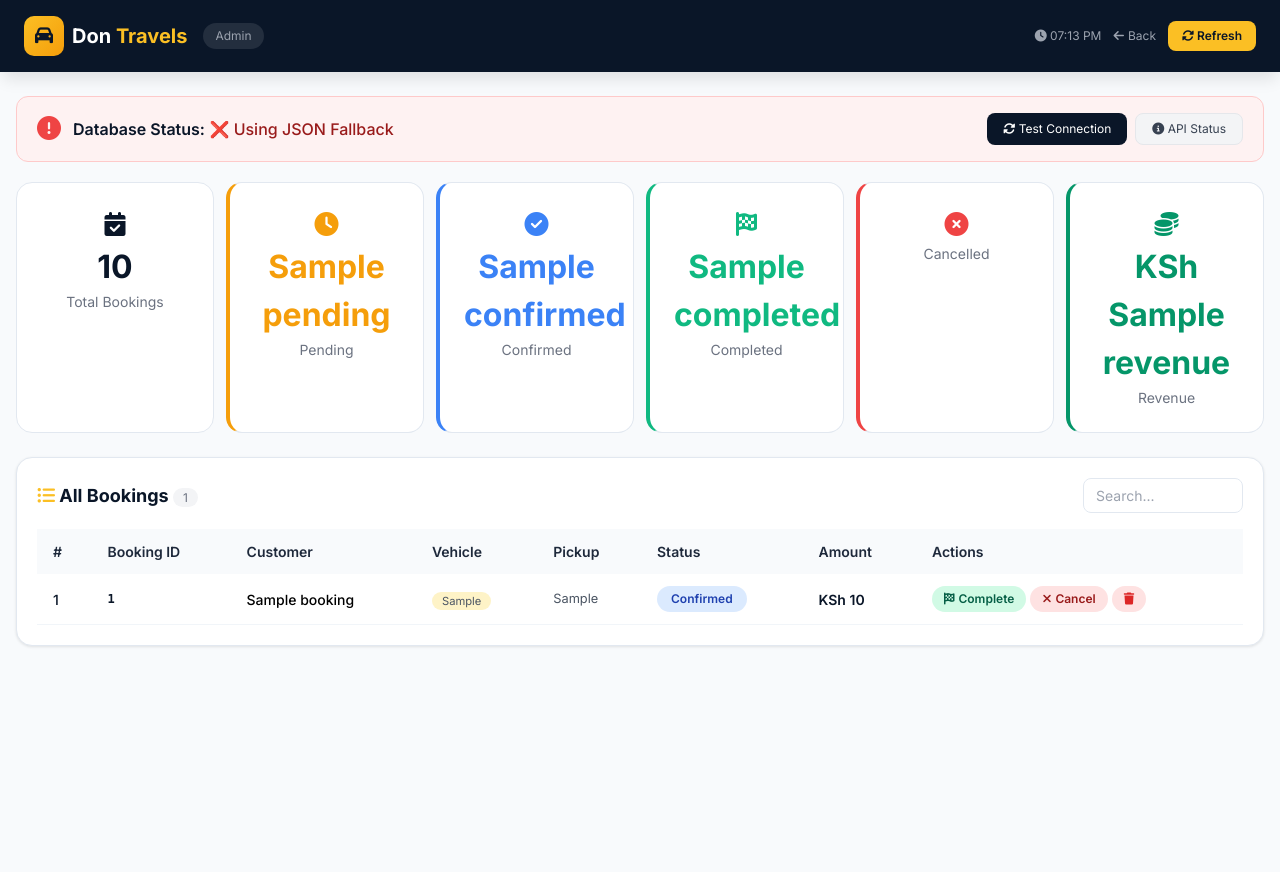
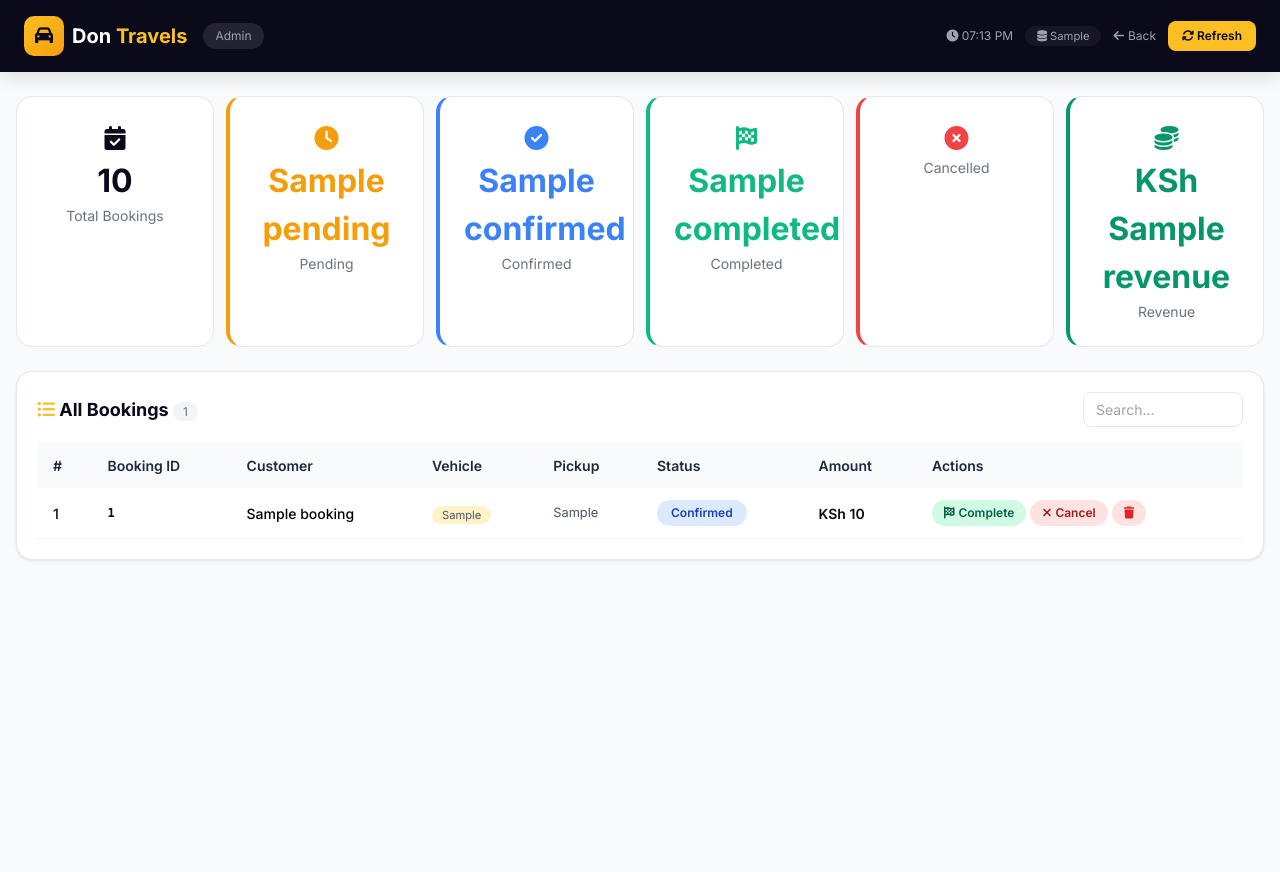
Before and after one commit to calvitec/dontravel, a Flask app: template templates/admin.html in a window 1280 px wide. Run offline with Flask 3, Linux system fonts and the light colour scheme; the template is opened without the code that fills it: most values are stand-ins (such as "Sample title", 1, 10 or a date in 2020); some libraries are stand-ins or nearby versions.

Commit message:
Update admin.html

```diff
--- a/templates/admin.html
+++ b/templates/admin.html
@@ -34,8 +34,6 @@
         .btn-delete { background: #fee2e2; color: #dc2626; }
         .btn-delete:hover { background: #fecaca; }
         .stat-number { font-size: 2rem; font-weight: 700; }
-        .db-status-connected { background: #ecfdf5; border: 1px solid #d1fae5; }
-        .db-status-disconnected { background: #fef2f2; border: 1px solid #fecaca; }
         @media (max-width: 768px) {
             .admin-table { font-size: 0.75rem; }
             .admin-table th, .admin-table td { padding: 8px 10px; }
@@ -47,11 +45,11 @@
 </head>
 <body>
     <!-- Admin Nav -->
-    <nav style="background:#0a1628; color:white; padding:16px 24px; box-shadow:0 10px 15px -3px rgba(0,0,0,0.1); position:sticky; top:0; z-index:40;">
+    <nav style="background:#0a0a1a; color:white; padding:16px 24px; box-shadow:0 10px 15px -3px rgba(0,0,0,0.1); position:sticky; top:0; z-index:40;">
         <div style="max-width:1280px; margin:0 auto; display:flex; flex-wrap:wrap; align-items:center; justify-content:space-between; gap:12px;">
             <div style="display:flex; align-items:center; gap:16px;">
                 <a href="/" style="display:flex; align-items:center; gap:8px; text-decoration:none; color:white;">
-                    <div style="width:40px; height:40px; border-radius:10px; background:linear-gradient(135deg, #fbbf24, #f59e0b); display:flex; align-items:center; justify-content:center; color:#0a1628; font-size:1.125rem;">
+                    <div style="width:40px; height:40px; border-radius:10px; background:linear-gradient(135deg, #fbbf24, #f59e0b); display:flex; align-items:center; justify-content:center; color:#0a0a1a; font-size:1.125rem;">
                         <i class="fas fa-car"></i>
                     </div>
                     <span style="font-size:1.25rem; font-weight:700;">Don <span style="color:#fbbf24;">Travels</span></span>
@@ -60,8 +58,11 @@
             </div>
             <div style="display:flex; align-items:center; gap:12px; flex-wrap:wrap;">
                 <span style="font-size:0.75rem; color:#9ca3af;"><i class="fas fa-clock"></i> <span id="currentTime"></span></span>
+                <span style="font-size:0.7rem; color:#9ca3af; background:rgba(255,255,255,0.05); padding:2px 12px; border-radius:12px;">
+                    <i class="fas fa-database"></i> {{ db_type|capitalize }}
+                </span>
                 <a href="/" style="font-size:0.75rem; color:#9ca3af; text-decoration:none; display:flex; align-items:center; gap:4px;"><i class="fas fa-arrow-left"></i> Back</a>
-                <button onclick="location.reload()" style="padding:6px 14px; border-radius:8px; background:#fbbf24; color:#0a1628; font-size:0.75rem; border:none; cursor:pointer; font-weight:600;">
+                <button onclick="location.reload()" style="padding:6px 14px; border-radius:8px; background:#fbbf24; color:#0a0a1a; font-size:0.75rem; border:none; cursor:pointer; font-weight:600;">
                     <i class="fas fa-sync-alt"></i> Refresh
                 </button>
             </div>
@@ -72,46 +73,44 @@
     <div style="background:#f8fafc; min-height:100vh; padding:24px 16px;">
         <div style="max-width:1280px; margin:0 auto;">
 
-            <!-- Database Status -->
-            <div style="margin-bottom:20px;">
-                <div class="{% if db_connected %}db-status-connected{% else %}db-status-disconnected{% endif %}"
-                     style="border-radius:12px; padding:14px 20px; display:flex; align-items:center; justify-content:space-between; flex-wrap:wrap; gap:12px;">
-                    <div style="display:flex; align-items:center; gap:12px;">
-                        <span style="font-size:1.5rem;">
-                            {% if db_connected %}<i class="fas fa-check-circle" style="color:#10b981;"></i>{% else %}<i class="fas fa-exclamation-circle" style="color:#ef4444;"></i>{% endif %}
-                        </span>
-                        <div>
-                            <span style="font-weight:600; color:#0a1628;">Database Status:</span>
-                            <span style="font-weight:500; color:{% if db_connected %}#065f46{% else %}#991b1b{% endif %};">
-                                {% if db_connected %}✅ Connected to {{ db_type|capitalize }}{% else %}❌ Using JSON Fallback{% endif %}
-                            </span>
-                        </div>
-                    </div>
-                    <div style="display:flex; gap:8px; flex-wrap:wrap;">
-                        <button onclick="testDatabase()" style="padding:6px 16px; border-radius:8px; background:#0a1628; color:white; font-size:0.75rem; border:none; cursor:pointer;">
-                            <i class="fas fa-sync-alt"></i> Test Connection
-                        </button>
-                        <a href="/api/status" target="_blank" style="padding:6px 16px; border-radius:8px; background:#f3f4f6; color:#374151; font-size:0.75rem; border:1px solid #e5e7eb; text-decoration:none;">
-                            <i class="fas fa-info-circle"></i> API Status
-                        </a>
-                    </div>
-                </div>
-            </div>
-
             <!-- Stats Cards -->
             <div style="display:grid; grid-template-columns:repeat(auto-fit, minmax(140px, 1fr)); gap:12px; margin-bottom:24px;">
-                <div class="admin-card"><div style="color:#0a1628; font-size:1.5rem;"><i class="fas fa-calendar-check"></i></div><div class="stat-number" style="color:#0a1628;">{{ stats.total }}</div><div style="font-size:0.875rem; color:#6b7280;">Total Bookings</div></div>
-                <div class="admin-card" style="border-left: 4px solid #f59e0b;"><div style="color:#f59e0b; font-size:1.5rem;"><i class="fas fa-clock"></i></div><div class="stat-number" style="color:#f59e0b;">{{ stats.pending }}</div><div style="font-size:0.875rem; color:#6b7280;">Pending</div></div>
-                <div class="admin-card" style="border-left: 4px solid #3b82f6;"><div style="color:#3b82f6; font-size:1.5rem;"><i class="fas fa-check-circle"></i></div><div class="stat-number" style="color:#3b82f6;">{{ stats.confirmed }}</div><div style="font-size:0.875rem; color:#6b7280;">Confirmed</div></div>
-                <div class="admin-card" style="border-left: 4px solid #10b981;"><div style="color:#10b981; font-size:1.5rem;"><i class="fas fa-flag-checkered"></i></div><div class="stat-number" style="color:#10b981;">{{ stats.completed }}</div><div style="font-size:0.875rem; color:#6b7280;">Completed</div></div>
-                <div class="admin-card" style="border-left: 4px solid #ef4444;"><div style="color:#ef4444; font-size:1.5rem;"><i class="fas fa-times-circle"></i></div><div class="stat-number" style="color:#ef4444;">{{ stats.cancelled }}</div><div style="font-size:0.875rem; color:#6b7280;">Cancelled</div></div>
-                <div class="admin-card" style="border-left: 4px solid #059669;"><div style="color:#059669; font-size:1.5rem;"><i class="fas fa-coins"></i></div><div class="stat-number" style="color:#059669;">KSh {{ stats.revenue }}</div><div style="font-size:0.875rem; color:#6b7280;">Revenue</div></div>
+                <div class="admin-card">
+                    <div style="color:#0a0a1a; font-size:1.5rem;"><i class="fas fa-calendar-check"></i></div>
+                    <div class="stat-number" style="color:#0a0a1a;">{{ stats.total }}</div>
+                    <div style="font-size:0.875rem; color:#6b7280;">Total Bookings</div>
+                </div>
+                <div class="admin-card" style="border-left: 4px solid #f59e0b;">
+                    <div style="color:#f59e0b; font-size:1.5rem;"><i class="fas fa-clock"></i></div>
+                    <div class="stat-number" style="color:#f59e0b;">{{ stats.pending }}</div>
+                    <div style="font-size:0.875rem; color:#6b7280;">Pending</div>
+                </div>
+                <div class="admin-card" style="border-left: 4px solid #3b82f6;">
+                    <div style="color:#3b82f6; font-size:1.5rem;"><i class="fas fa-check-circle"></i></div>
+                    <div class="stat-number" style="color:#3b82f6;">{{ stats.confirmed }}</div>
+                    <div style="font-size:0.875rem; color:#6b7280;">Confirmed</div>
+                </div>
+                <div class="admin-card" style="border-left: 4px solid #10b981;">
+                    <div style="color:#10b981; font-size:1.5rem;"><i class="fas fa-flag-checkered"></i></div>
+                    <div class="stat-number" style="color:#10b981;">{{ stats.completed }}</div>
+                    <div style="font-size:0.875rem; color:#6b7280;">Completed</div>
+                </div>
+                <div class="admin-card" style="border-left: 4px solid #ef4444;">
+                    <div style="color:#ef4444; font-size:1.5rem;"><i class="fas fa-times-circle"></i></div>
+                    <div class="stat-number" style="color:#ef4444;">{{ stats.cancelled }}</div>
+                    <div style="font-size:0.875rem; color:#6b7280;">Cancelled</div>
+                </div>
+                <div class="admin-card" style="border-left: 4px solid #059669;">
+                    <div style="color:#059669; font-size:1.5rem;"><i class="fas fa-coins"></i></div>
+                    <div class="stat-number" style="color:#059669;">KSh {{ stats.revenue }}</div>
+                    <div style="font-size:0.875rem; color:#6b7280;">Revenue</div>
+                </div>
             </div>
 
             <!-- Bookings Table -->
             <div style="background:white; border-radius:16px; padding:20px; box-shadow:0 1px 3px 0 rgba(0,0,0,0.1); border:1px solid #e2e8f0; overflow-x:auto;">
                 <div style="display:flex; align-items:center; justify-content:space-between; margin-bottom:16px; flex-wrap:wrap; gap:12px;">
-                    <h3 style="font-size:1.125rem; font-weight:700; color:#0a1628;"><i class="fas fa-list-ul" style="color:#fbbf24;"></i> All Bookings <span style="font-size:0.75rem; font-weight:400; color:#6b7280; background:#f3f4f6; padding:2px 10px; border-radius:20px;">{{ bookings|length }}</span></h3>
+                    <h3 style="font-size:1.125rem; font-weight:700; color:#0a0a1a;"><i class="fas fa-list-ul" style="color:#fbbf24;"></i> All Bookings <span style="font-size:0.75rem; font-weight:400; color:#6b7280; background:#f3f4f6; padding:2px 10px; border-radius:20px;">{{ bookings|length }}</span></h3>
                     <input type="text" id="searchBookings" placeholder="Search..." style="border:1px solid #e2e8f0; border-radius:8px; padding:6px 12px; font-size:0.875rem; width:160px;">
                 </div>
 
@@ -132,13 +131,13 @@
                     <tbody id="bookingsBody">
                         {% for booking in bookings %}
                         <tr id="booking-{{ booking.id }}" class="booking-row" style="border-bottom:1px solid #f1f5f9;">
-                            <td style="padding:12px 16px; font-weight:500; color:#0a1628;">{{ loop.index }}</td>
-                            <td style="padding:12px 16px; font-family:monospace; font-size:0.75rem; color:#0a1628; font-weight:600;">{{ booking.booking_id }}</td>
+                            <td style="padding:12px 16px; font-weight:500; color:#0a0a1a;">{{ loop.index }}</td>
+                            <td style="padding:12px 16px; font-family:monospace; font-size:0.75rem; color:#0a0a1a; font-weight:600;">{{ booking.booking_id }}</td>
                             <td style="padding:12px 16px; font-weight:500;">{{ booking.customer_name }}</td>
                             <td style="padding:12px 16px; color:#4b5563;"><span style="background:#fef3c7; padding:2px 10px; border-radius:12px; font-size:0.7rem;">{{ booking.vehicle_type }}</span></td>
                             <td style="padding:12px 16px; color:#4b5563; font-size:0.8rem;">{{ booking.pickup_location[:20] }}{% if booking.pickup_location|length > 20 %}...{% endif %}</td>
                             <td style="padding:12px 16px;"><span class="status-badge status-{{ booking.status }}">{{ booking.status|capitalize }}</span></td>
-                            <td style="padding:12px 16px; font-weight:600; color:#0a1628;">KSh {{ booking.amount }}</td>
+                            <td style="padding:12px 16px; font-weight:600; color:#0a0a1a;">KSh {{ booking.amount }}</td>
                             <td style="padding:12px 16px;">
                                 <div style="display:flex; gap:4px; flex-wrap:wrap;">
                                     {% if booking.status == 'pending' %}
@@ -187,29 +186,6 @@
             });
         });
 
-        // ===== TEST DATABASE =====
-        function testDatabase() {
-            const btn = event.target;
-            btn.disabled = true;
-            btn.innerHTML = '<i class="fas fa-spinner fa-spin"></i> Testing...';
-
-            fetch('/api/test-db')
-                .then(res => res.json())
-                .then(data => {
-                    let message = '📊 Database Status:\n\n';
-                    message += `🔗 Connected: ${data.connected ? '✅ Yes' : '❌ No'}\n`;
-                    message += `📁 Type: ${data.type}\n`;
-                    message += `📝 Bookings: ${data.bookings_count}\n`;
-                    alert(message);
-                    location.reload();
-                })
-                .catch(err => alert('❌ Error testing database: ' + err.message))
-                .finally(() => {
-                    btn.disabled = false;
-                    btn.innerHTML = '<i class="fas fa-sync-alt"></i> Test Connection';
-                });
-        }
-
         // ===== UPDATE STATUS =====
         function updateStatus(bookingId, status) {
             if (!confirm(`Update booking ${bookingId} to ${status}?`)) return;
```
